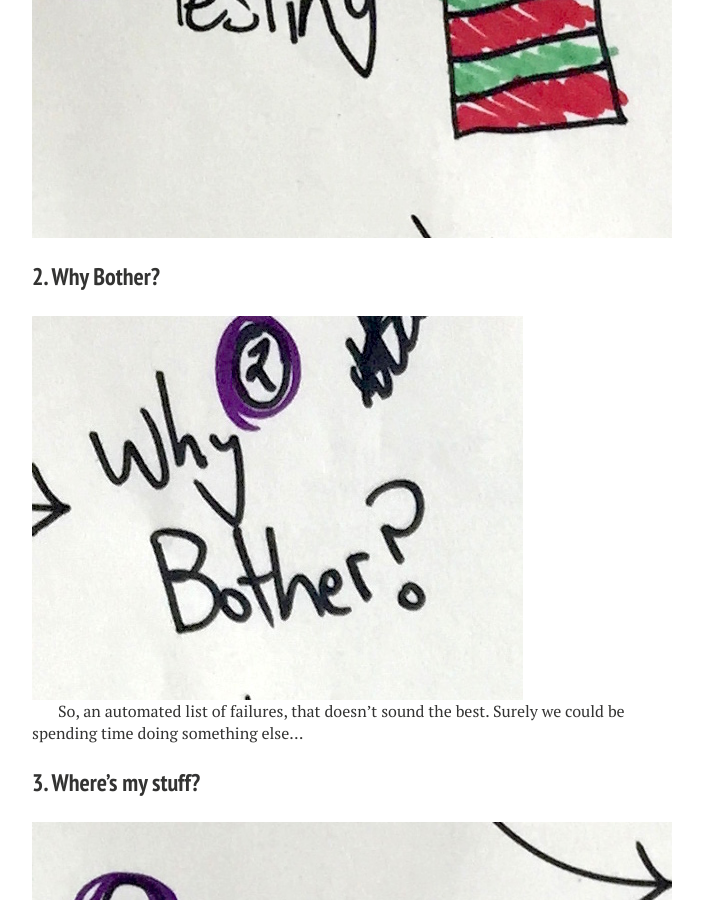
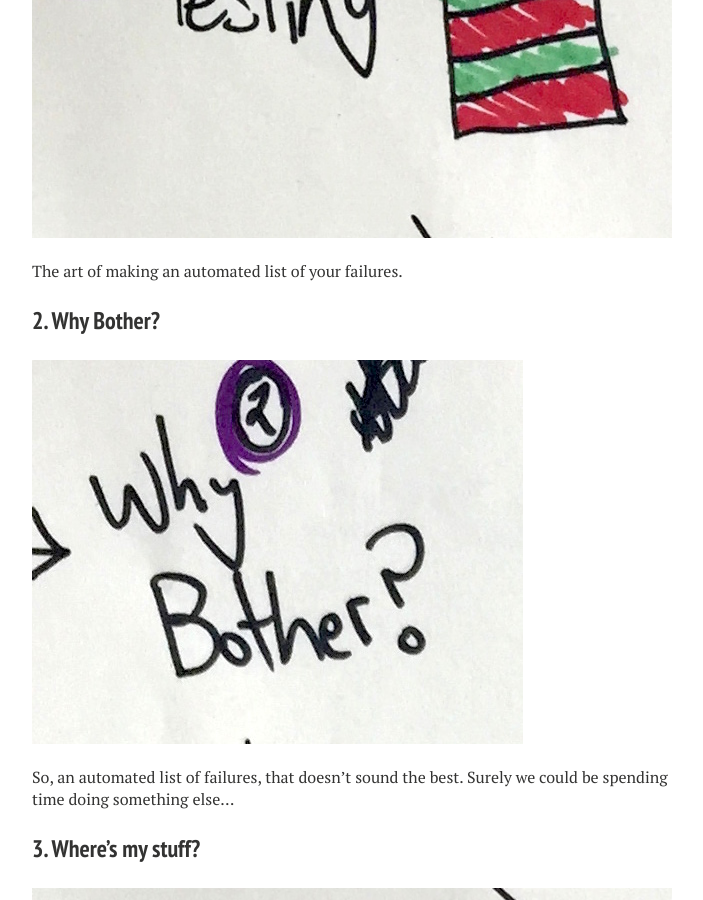
Before and after one commit to Rory80Hz/rory80hz.github.io, a Jekyll site: the page built from _posts/2015-06-29-an-introduction-to-testing.md, in a window 1280 px wide and 900 px high, scrolled down 1018 px. Shown: the whole window, without its empty margins (288-991 px from the left). Built offline with Jekyll 4.4.1, drawn with Linux system fonts in a browser that asks for light colours; nearby versions of some CDN libraries; comment, search, counter and statistics services are not loaded.

Commit message:
Format Fix

```diff
--- a/_posts/2015-06-29-an-introduction-to-testing.md
+++ b/_posts/2015-06-29-an-introduction-to-testing.md
@@ -20,59 +20,75 @@ So, i've recently been asked to talk to some trainee software engineers about te
 I'll rattle through my thoughts on the subject based on the crude outline of what I'm going to talk about...
 
 ### 1. Testing
-![The art of making an automated list of your failures.](../images/intrototesting/1-testing.jpg)
+![Testing](../images/intrototesting/1-testing.jpg)
+<br/>
+<br/>
+The art of making an automated list of your failures.
 
 ### 2. Why Bother?
 ![Whats the point](../images/intrototesting/2-why.jpg)
-
+<br/>
+<br/>
 So, an automated list of failures, that doesn't sound the best. Surely we could be spending time doing something else...
 
 ### 3. Where's my stuff?
 ![Build all the things](../images/intrototesting/3-stuff.jpg)
-
+<br/>
+<br/>
 ...like building stuff. So much stuff. Angry customer guy wants all the stuff. Gimme it. Now.
 
 ### 4. Stuff, Ca$H, Not Terrible
 ![Constraints](../images/intrototesting/4-triangle.jpg)
-
+<br/>
+<br/>
 The golden triangle of making things. Given that often we aren't doing things for free, and most projects have a budget, the Ca$h part is usually immovable, so you have a choice between the other two, lots of stuff, or stuff that is not terrible.
 
 ### 5. Pick One
 ![Make A Choice](../images/intrototesting/5-pick.jpg)
-
+<br/>
+<br/>
 Yup, you get to pick one. So, lets go for the lots of stuff for our money model.
 
 ### 6. Lets test that theory
 ![No Tests?](../images/intrototesting/6-planes.jpg)
-
+<br/>
+<br/>
 So, cool, Planes, they have software, what if we stick loads of stuff on there, spend all our DogeCoins on features...
 
 ### 7. Uh...
 ![Not a good plan](../images/intrototesting/7-no-tests.jpg)
-
+<br/>
+<br/>
 Maybe not. Not sure about you, but personally, i'll take a plane that gets there in one piece, over a plane that has un-tested automatic ground avoidance with built in Kanye West tracking.
 
 ### 8. What sort of tests
 ![Test Whut?](../images/intrototesting/8-test-pyramid.jpg)
-
+<br/>
+<br/>
 So, they guys will no doubt go over this, you go from fine grained tests all the way up to pretty loose manual exploratory testing. You need this for a lot of reasons. Automated testing so you can deploy continuously...but that is a whole other topic.
 
 ### 9. The other Pyramid
 ![Proove What?](../images/intrototesting/9-pyramid-2.jpg)
-
+<br/>
+<br/>
 So, there is another test pyramid. The test pyramid of WHAT it is you are trying to prove.
 
 ### 10. Who does this?
 ![Who?](../images/intrototesting/10-who-writes.jpg)
-
+<br/>
+<br/>
 So who is actually responsible for this, the old view was you have a "tester" that does this stuff.
 
 ### 11. Not sure this is a good plan
 ![Prepare the Cannon!](../images/intrototesting/11-cannon.jpg)
+<br/>
+<br/>
 Maybe though, that having the people that write the code, blast it at someone who didn't to write tests for it isn't the best idea in the world.
 
 ### 12. EVERYONE DOES IT
 ![GO TEAM!](../images/intrototesting/12-everyone.jpg)
+<br/>
+<br/>
 Yes, thats right, it is everyone on the teams responsibility for testing. Fair enough developers may write more unit tests than others, possibly someone with more expertise might write more tests for workflow / UI. But, the role is shared.
 
 ### 13. Build the right thing
```
